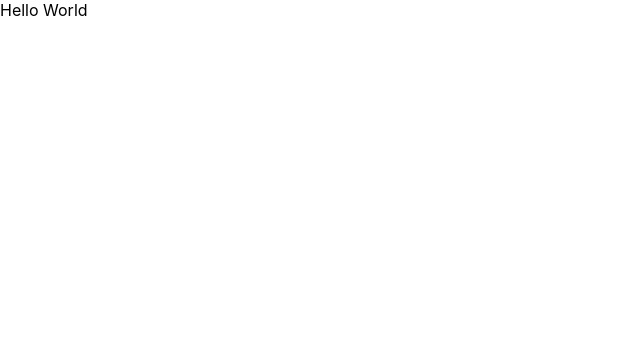
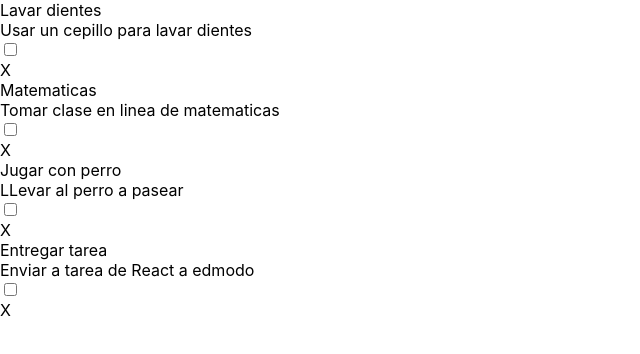
Before and after one commit to VictorFranco/reactjs-primera-app, a React (Create React App) app: page / in a window 1280 px wide. Shown: the top 354 px of the page, without its empty margins (0-640 px from the left). Built offline with nearby package versions, Linux system fonts and the light colour scheme.

Commit message:
Los datos son mostrados

```diff
--- a/src/App.js
+++ b/src/App.js
@@ -1,8 +1,14 @@
 import React,{Component} from 'react';
-
+import tasks from './sample/tasks.json';
+import Tasks from './components/Tasks'
 class App extends Component {
+  state={
+    tasks:tasks
+  }
   render() {
-    return <div>Hello World</div>;
+    return <div>
+        <Tasks tasks={this.state.tasks}/>
+    </div>
   }
 }
 
--- /dev/null
+++ b/src/components/Task.js
@@ -0,0 +1,18 @@
+import React,{Component} from 'react';
+
+class Task extends Component {
+  render() {
+      const {task}=this.props;
+    return <div>
+        <div>
+        {task.title} <br/> {task.description}
+        </div>
+        <div>
+        <input type="checkbox"></input>
+        <div>X</div>
+        </div>
+        </div>;
+  }
+}
+
+export default Task;
--- /dev/null
+++ b/src/components/Tasks.js
@@ -0,0 +1,12 @@
+import React,{Component} from 'react';
+import Task from './Task';
+
+class Tasks extends Component {
+  render() {
+    return this.props.tasks.map(e=>{
+        return <Task key={e.id} task={e}/>
+        });
+  }
+}
+
+export default Tasks;
```
